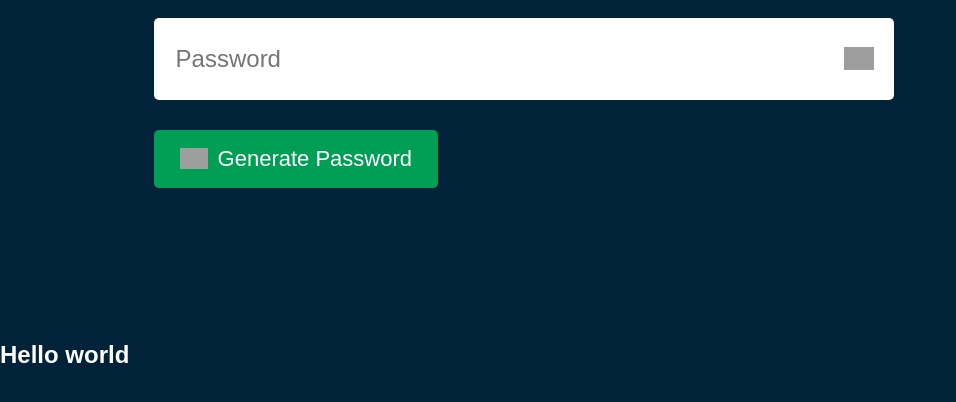
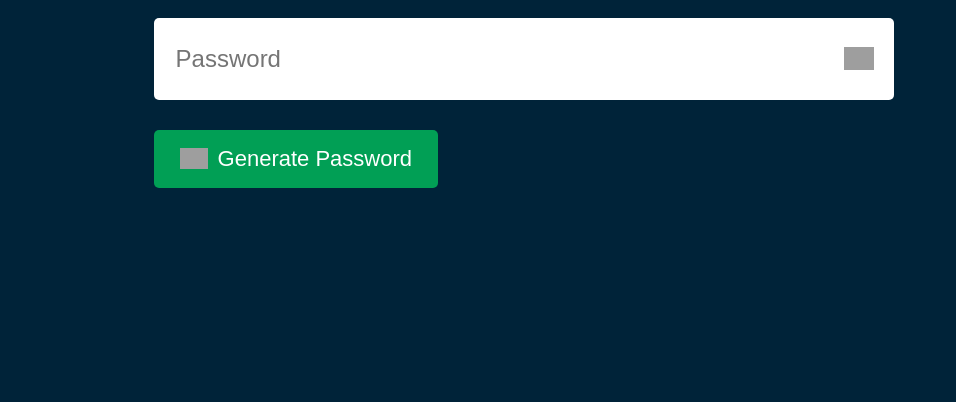
Before and after one commit to SavJas/PasswordGenerator, a plain HTML site: page index.html in a window 1280 px wide. Shown: the part 290-692 px from the top of the page, without its empty margins (0-956 px from the left). Drawn offline with Linux system fonts and the light colour scheme; grey boxes are pictures that could not be loaded.

Commit message:
Update index.html

```diff
--- a/index.html
+++ b/index.html
@@ -125,10 +125,5 @@ function copyPassword() {
 }
     </script>
 
-
-
-
-    <h2>Hello world</h2>
-
 </body>
 </html>
```
